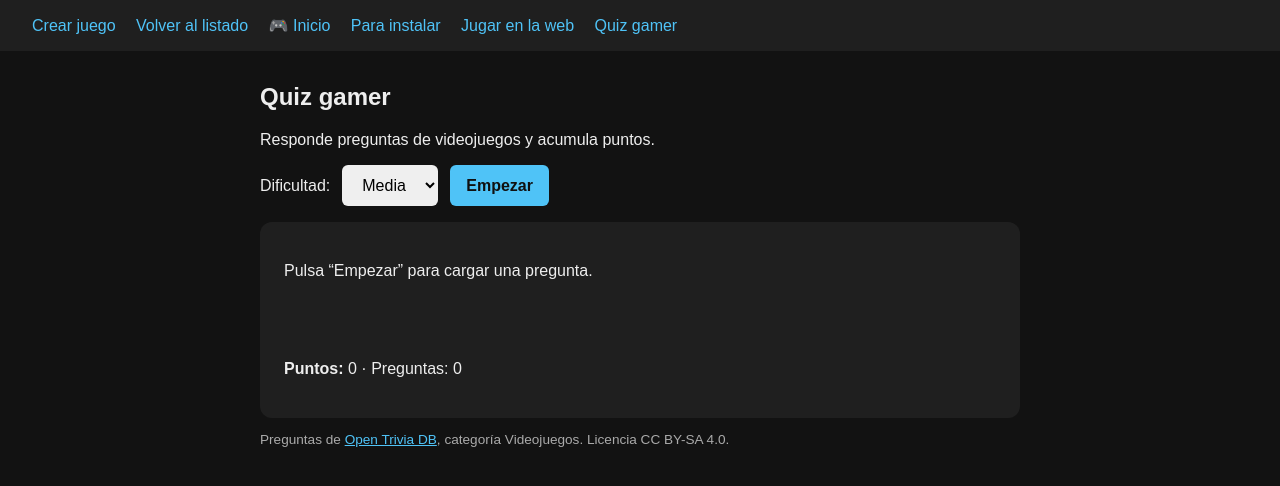
After one commit to A2B23/projectjuegos, a Django app: page /trivia/ in a window 1280 px wide. The commit adds this page. Shown: the top 486 px of the page. Run offline with Django 5.2, Linux system fonts and the light colour scheme; parts of the project's set-up code (start-up, migrations or seed data) failed here and were passed over.

Commit message:
Add interactive gaming trivia API

```diff
--- a/juegos_app/templates/juegos_app/base.html
+++ b/juegos_app/templates/juegos_app/base.html
@@ -26,6 +26,7 @@
         <a href="{% url 'juegos_app:lista' %}">🎮 Inicio</a>
         <a href="{% url 'juegos_app:lista' %}?tipo=instalable">Para instalar</a>
         <a href="{% url 'juegos_app:lista' %}?tipo=web">Jugar en la web</a>
+        <a href="{% url 'juegos_app:trivia' %}">Quiz gamer</a>
     </header>
     <main>
         {% block contenido %}{% endblock %}
--- /dev/null
+++ b/juegos_app/templates/juegos_app/trivia.html
@@ -0,0 +1,117 @@
+{% extends "juegos_app/base.html" %}
+
+{% block titulo %}Quiz gamer{% endblock %}
+
+{% block contenido %}
+<style>
+    .quiz { max-width: 760px; margin: 0 auto; }
+    .quiz-panel { padding: 1.5rem; background: #1f1f1f; border-radius: 12px; }
+    .quiz-controls { display: flex; gap: .75rem; align-items: center; margin: 1rem 0; }
+    .quiz select, .quiz button { padding: .7rem 1rem; border: 0; border-radius: 6px; font: inherit; }
+    .quiz button { background: #4fc3f7; color: #101010; font-weight: bold; cursor: pointer; }
+    .quiz button:disabled { cursor: default; opacity: .65; }
+    .quiz-options { display: grid; gap: .75rem; margin: 1.25rem 0; }
+    .quiz-options button { width: 100%; text-align: left; background: #333; color: #eee; }
+    .quiz-options button:hover:not(:disabled) { background: #444; }
+    #quiz-message { min-height: 1.5em; }
+    .quiz-credit { color: #aaa; font-size: .85rem; }
+    .quiz-credit a { color: #4fc3f7; }
+</style>
+
+<section class="quiz" data-api-url="{% url 'juegos_app:api_trivia_pregunta' %}">
+    <h1>Quiz gamer</h1>
+    <p>Responde preguntas de videojuegos y acumula puntos.</p>
+
+    <div class="quiz-controls">
+        <label for="dificultad">Dificultad:</label>
+        <select id="dificultad">
+            <option value="easy">Fácil</option>
+            <option value="medium" selected>Media</option>
+            <option value="hard">Difícil</option>
+        </select>
+        <button id="siguiente" type="button">Empezar</button>
+    </div>
+
+    <div class="quiz-panel">
+        <p id="quiz-status" role="status" aria-live="polite">Pulsa “Empezar” para cargar una pregunta.</p>
+        <h2 id="quiz-question"></h2>
+        <div id="quiz-options" class="quiz-options"></div>
+        <p id="quiz-message" aria-live="polite"></p>
+        <p><strong>Puntos:</strong> <span id="quiz-score">0</span> · Preguntas: <span id="quiz-count">0</span></p>
+    </div>
+
+    <p class="quiz-credit">
+        Preguntas de <a href="https://opentdb.com/" target="_blank" rel="noopener">Open Trivia DB</a>,
+        categoría Videojuegos. Licencia CC BY-SA 4.0.
+    </p>
+</section>
+
+<script>
+(() => {
+    const quiz = document.querySelector(".quiz");
+    const dificultad = document.getElementById("dificultad");
+    const siguiente = document.getElementById("siguiente");
+    const estado = document.getElementById("quiz-status");
+    const pregunta = document.getElementById("quiz-question");
+    const opciones = document.getElementById("quiz-options");
+    const mensaje = document.getElementById("quiz-message");
+    const marcador = document.getElementById("quiz-score");
+    const contador = document.getElementById("quiz-count");
+    let respuestaCorrecta = "";
+    let puntos = 0;
+    let total = 0;
+    let respondida = true;
+
+    async function cargarPregunta() {
+        estado.textContent = "Consultando la API de trivias…";
+        pregunta.textContent = "";
+        opciones.replaceChildren();
+        mensaje.textContent = "";
+        siguiente.disabled = true;
+
+        try {
+            const url = new URL(quiz.dataset.apiUrl, window.location.origin);
+            url.searchParams.set("dificultad", dificultad.value);
+            const respuesta = await fetch(url, { headers: { "Accept": "application/json" } });
+            const datos = await respuesta.json();
+            if (!respuesta.ok) throw new Error(datos.error || "No se pudo cargar la pregunta.");
+
+            respuestaCorrecta = datos.respuesta_correcta;
+            pregunta.textContent = datos.pregunta;
+            estado.textContent = `${datos.categoria} · ${dificultad.options[dificultad.selectedIndex].text}`;
+            respondida = false;
+
+            for (const opcion of datos.opciones) {
+                const boton = document.createElement("button");
+                boton.type = "button";
+                boton.textContent = opcion;
+                boton.addEventListener("click", () => responder(opcion));
+                opciones.append(boton);
+            }
+            siguiente.textContent = "Siguiente pregunta";
+        } catch (error) {
+            estado.textContent = error.message;
+        } finally {
+            siguiente.disabled = false;
+        }
+    }
+
+    function responder(opcion) {
+        if (respondida) return;
+        respondida = true;
+        total += 1;
+        if (opcion === respuestaCorrecta) {
+            puntos += 1;
+            mensaje.textContent = "¡Correcto!";
+        } else {
+            mensaje.textContent = `Respuesta correcta: ${respuestaCorrecta}`;
+        }
+        marcador.textContent = puntos;
+        contador.textContent = total;
+        for (const boton of opciones.querySelectorAll("button")) boton.disabled = true;
+    }
+
+    siguiente.addEventListener("click", cargarPregunta);
+})();
+</script>
+{% endblock %}
--- a/juegos_app/urls.py
+++ b/juegos_app/urls.py
@@ -9,4 +9,7 @@ urlpatterns = [
     path("juego/nuevo/", views.crear_juego, name="crear"),
     path("juegos/<int:pk>/editar/", views.editar_juego, name="editar"),
     path("juegos/<int:pk>/eliminar/", views.eliminar_juego, name="eliminar"),
+    path("api/juegos/", views.api_juegos, name="api_juegos"),
+    path("trivia/", views.trivia_videojuegos, name="trivia"),
+    path("api/trivia/pregunta/", views.api_trivia_pregunta, name="api_trivia_pregunta"),
 ]
--- a/juegos_app/views.py
+++ b/juegos_app/views.py
@@ -1,8 +1,21 @@
+import json
+import random
+from urllib.error import HTTPError, URLError
+from urllib.parse import unquote, urlencode
+from urllib.request import Request, urlopen
+
+from django.core.cache import cache
+from django.http import JsonResponse
 from django.shortcuts import render, get_object_or_404, redirect
+from django.views.decorators.http import require_GET
 from .models import Juego, Genero
 from .froms import JuegoForm
 from django.shortcuts import redirect
 from django.contrib import messages
+from rest_framework.decorators import api_view
+from rest_framework.response import Response
+from .serializers import JuegoSerializer
+from rest_framework.pagination import PageNumberPagination
 
 def crear_juego(request):
     form = JuegoForm(request.POST or None, request.FILES or None)
@@ -17,10 +30,21 @@ def crear_juego(request):
 
 def lista_juegos(request):
     tipo = request.GET.get("tipo")
+    titulo = request.GET.get("titulo", "").strip()
+
     juegos = Juego.objects.prefetch_related("generos")
+
     if tipo in ("instalable", "web"):
         juegos = juegos.filter(tipo=tipo)
-    return render(request, "juegos_app/lista.html", {"juegos": juegos, "tipo": tipo})
+
+    if titulo:
+        juegos = juegos.filter(titulo__icontains=titulo)
+
+    return render(
+        request,
+        "juegos_app/lista.html",
+        {"juegos": juegos, "tipo": tipo, "titulo": titulo},
+    )
 
 
 def detalle_juego(request, pk):
@@ -67,3 +91,102 @@ def eliminar_juego(request, pk):
         "juegos_app/eliminar.html",
         {"juego": juego},
     )
+
+
+@api_view(["GET"])
+def api_juegos(request):
+    juegos = Juego.objects.all()
+
+    tipo = request.query_params.get("tipo")
+    titulo = request.query_params.get("titulo")
+    genero = request.query_params.get("genero")
+
+    if tipo in ("web", "instalable"):
+        juegos = juegos.filter(tipo=tipo)
+
+    if titulo:
+        juegos = juegos.filter(titulo__icontains=titulo)
+
+    if genero:
+        juegos = juegos.filter(
+            generos__nombre__icontains=genero
+        ).distinct()
+
+    paginador = PageNumberPagination()
+    paginador.page_size = 5
+
+    pagina = paginador.paginate_queryset(juegos, request)
+    serializer = JuegoSerializer(pagina, many=True)
+
+    return paginador.get_paginated_response(serializer.data)
+
+
+def trivia_videojuegos(request):
+    return render(request, "juegos_app/trivia.html")
+
+
+@require_GET
+def api_trivia_pregunta(request):
+    dificultad = request.GET.get("dificultad", "medium")
+    if dificultad not in ("easy", "medium", "hard"):
+        dificultad = "medium"
+
+    clave_cache = f"opentdb:videojuegos:{dificultad}"
+    preguntas = cache.get(clave_cache)
+
+    if not preguntas:
+        parametros = urlencode({
+            "amount": 10,
+            "category": 15,
+            "difficulty": dificultad,
+            "type": "multiple",
+            "encode": "url3986",
+        })
+        solicitud = Request(
+            f"https://opentdb.com/api.php?{parametros}",
+            headers={"Accept": "application/json", "User-Agent": "JuegosDjango/1.0"},
+        )
+
+        try:
+            with urlopen(solicitud, timeout=10) as respuesta:
+                datos = json.loads(respuesta.read().decode("utf-8"))
+        except (HTTPError, URLError, TimeoutError, json.JSONDecodeError):
+            return JsonResponse(
+                {"error": "No se pudo conectar con Open Trivia DB."},
+                status=503,
+            )
+
+        if datos.get("response_code") != 0 or not datos.get("results"):
+            return JsonResponse(
+                {"error": "La API no encontró preguntas. Intenta con otra dificultad."},
+                status=503,
+            )
+
+        preguntas = datos["results"]
+        cache.set(clave_cache, preguntas, 60 * 30)
+
+    clave_vistas = f"trivia_vistas_{dificultad}"
+    ya_vistas = request.session.get(clave_vistas, [])
+    disponibles = [p for p in preguntas if p["question"] not in ya_vistas]
+    if not disponibles:
+        ya_vistas = []
+        disponibles = preguntas
+
+    pregunta = random.choice(disponibles)
+    ya_vistas.append(pregunta["question"])
+    request.session[clave_vistas] = ya_vistas
+
+    decodificar = lambda valor: unquote(valor)
+    respuestas = [
+        decodificar(valor)
+        for valor in [pregunta["correct_answer"], *pregunta["incorrect_answers"]]
+    ]
+    random.shuffle(respuestas)
+
+    return JsonResponse({
+        "categoria": decodificar(pregunta["category"]),
+        "dificultad": dificultad,
+        "pregunta": decodificar(pregunta["question"]),
+        "respuesta_correcta": decodificar(pregunta["correct_answer"]),
+        "opciones": respuestas,
+    })
--- a/requirements.txt
+++ b/requirements.txt
@@ -1,4 +1,5 @@
 asgiref==3.12.1
 Django==6.1.2
+djangorestframework==3.18.3
 sqlparse==0.6.0
 tzdata==2026.5
```
Also changed, not shown: juegos_app/serializers.py (added, +10 -0 lines), juegos_app/templates/juegos_app/lista.html (+149 -18 lines), projectjuegos/settings.py (+8 -0 lines).
